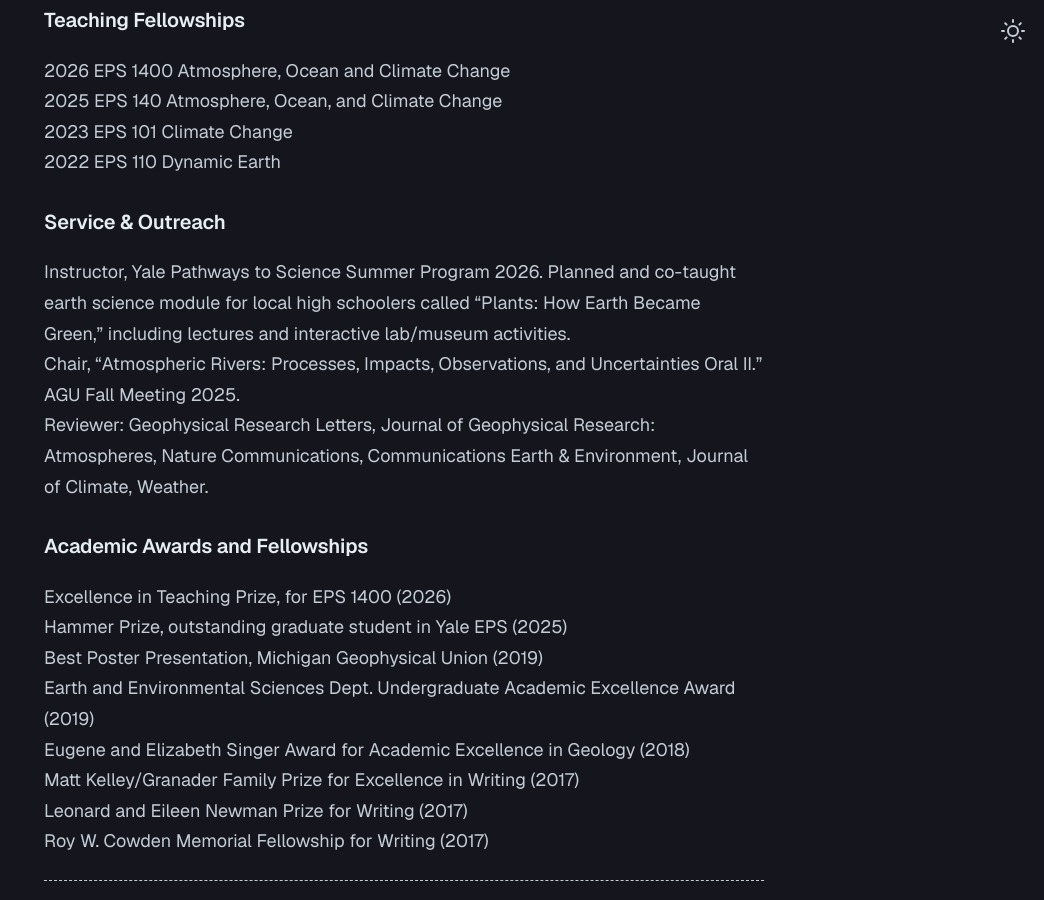
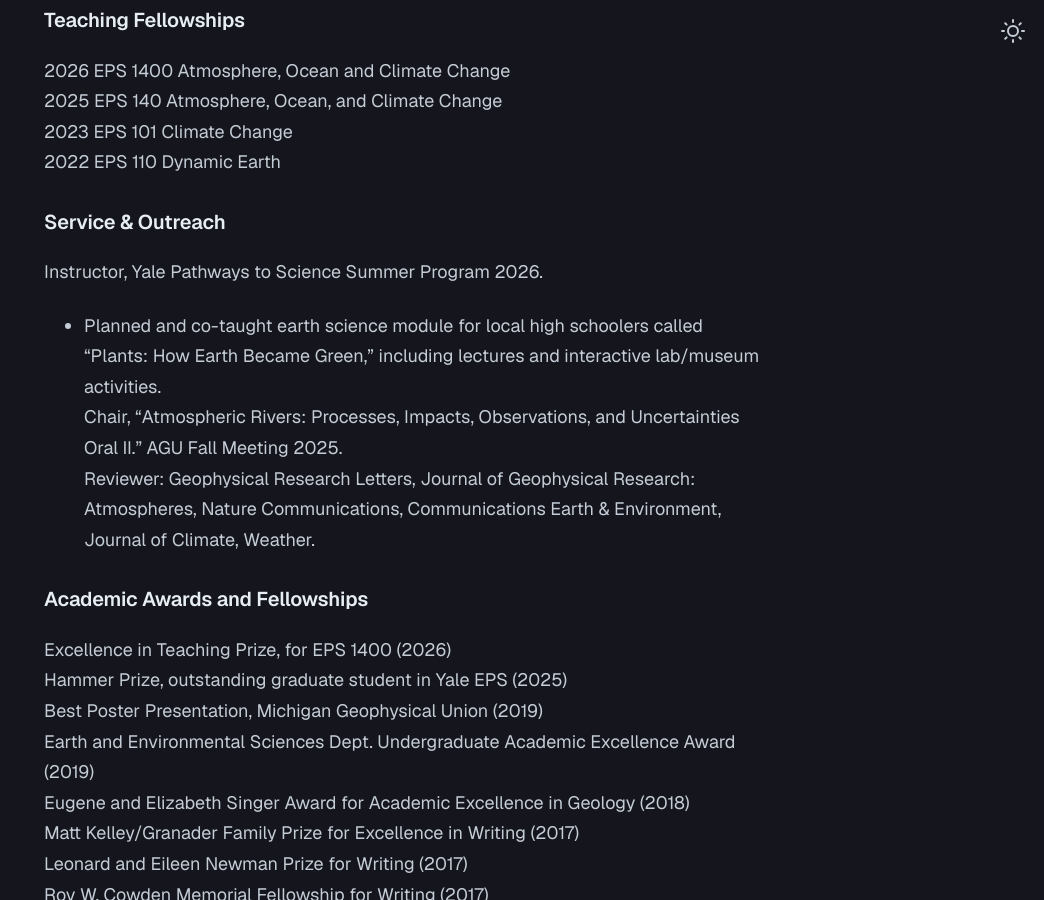
Before and after one commit to serenarscholz/serenarscholz.github.io, a Jekyll site: the page built from cv.md, in a window 1280 px wide and 900 px high, scrolled down 2791 px. Shown: the whole window, without its empty margins (236-1280 px from the left). Built offline with Jekyll 4.4.1, drawn with Linux system fonts in a browser that asks for light colours.

Commit message:
Update cv.md

```diff
--- a/cv.md
+++ b/cv.md
@@ -53,7 +53,8 @@ Princeton Climate Dynamics & Impacts Seminar. “Atmospheric rivers cause warm w
 2022 EPS 110 Dynamic Earth
 
 ### Service & Outreach
-Instructor, Yale Pathways to Science Summer Program 2026. Planned and co-taught earth science module for local high schoolers called "Plants: How Earth Became Green," including lectures and interactive lab/museum activities.\
+Instructor, Yale Pathways to Science Summer Program 2026.
+- Planned and co-taught earth science module for local high schoolers called "Plants: How Earth Became Green," including lectures and interactive lab/museum activities.\
 Chair, “Atmospheric Rivers: Processes, Impacts, Observations, and Uncertainties Oral II.” AGU Fall Meeting 2025.\
 Reviewer: Geophysical Research Letters, Journal of Geophysical Research: Atmospheres, Nature Communications, Communications Earth & Environment, Journal of Climate, Weather.
 
```
